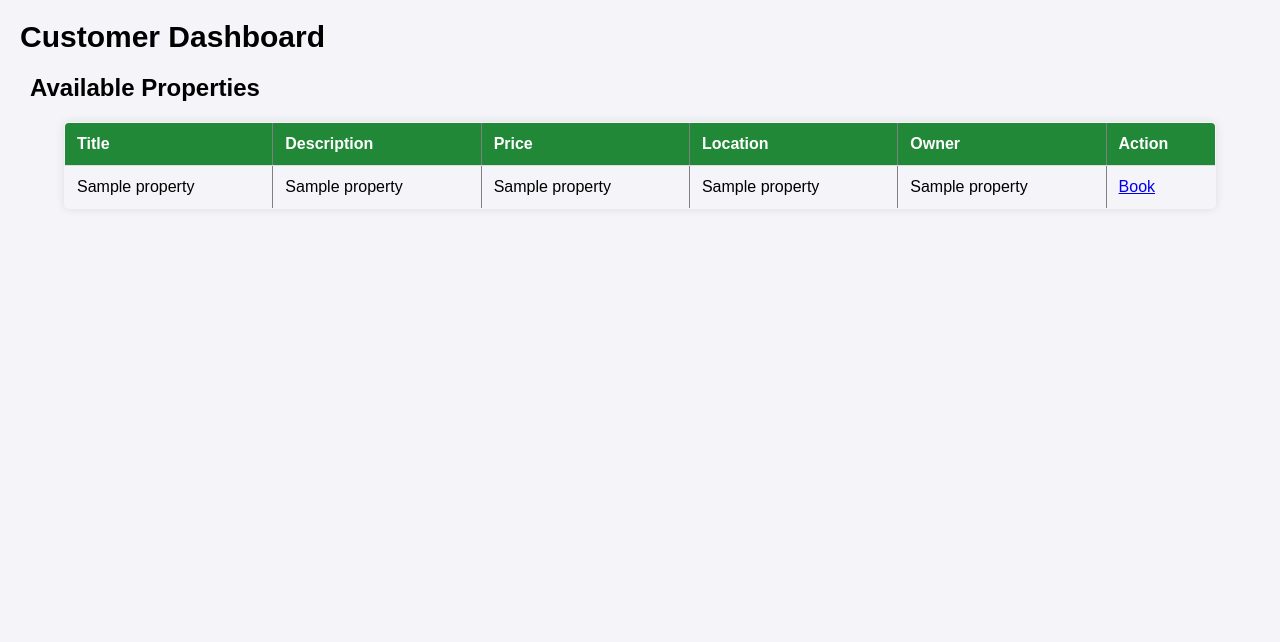
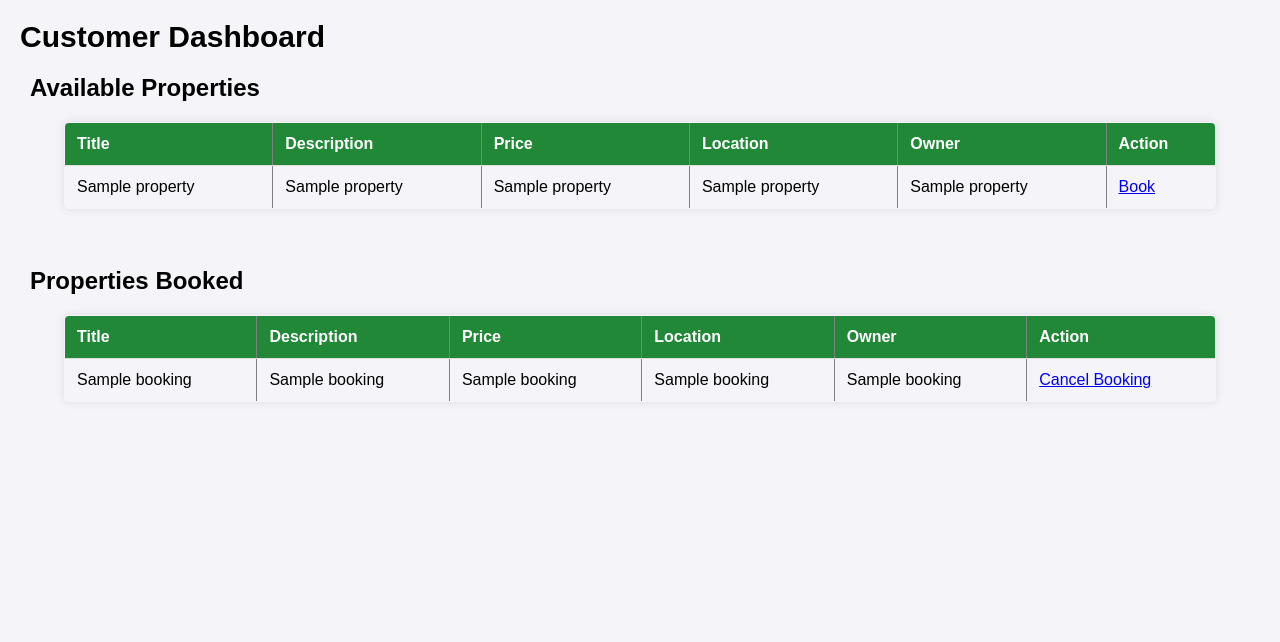
Before and after one commit to Skanda-P-R/Real-Estate-Management-System, a Flask app: template templates/customer.html in a window 1280 px wide. Shown: the part 58-700 px from the top of the page. Run offline with Flask 3, Linux system fonts and the light colour scheme; the template is opened without the code that fills it: most values are stand-ins (such as "Sample title", 1, 10 or a date in 2020); parts of the project's set-up code (start-up, migrations or seed data) failed here and were passed over; some libraries are stand-ins or nearby versions.

Commit message:
Added 'Cancel Booking' Option for Customer

```diff
--- a/app.py
+++ b/app.py
@@ -147,11 +147,17 @@ def customer_dashboard():
     if session.get("role") != "customer":
         return redirect(url_for("login"))
 
+    customer_id = session["user_id"]
+
     cur = mysql.connection.cursor()
     cur.execute("SELECT p.id, p.title, p.description, p.price, p.location, p.status, u.name AS owner FROM properties p JOIN users u ON p.owner_id = u.id WHERE status = 'available'")
     properties = cur.fetchall()
+
+    cur.execute("SELECT p.id, p.title, p.description, p.price, p.location, p.status, u.name AS owner FROM properties p, users u, bookings b WHERE p.owner_id = u.id AND p.id = b.property_id AND p.status = 'booked' AND b.customer_id = %s", [customer_id])
+    bookings = cur.fetchall()
+
     cur.close()
-    return render_template("customer.html", properties=properties)
+    return render_template("customer.html", properties=properties, bookings=bookings)
 
 @app.route("/logout")
 def logout():
@@ -206,6 +212,22 @@ def book_property(property_id):
     flash("Property booked successfully!", "success")
     return redirect(url_for("customer_dashboard"))
 
+@app.route("/cancel_property/<int:property_id>")
+def cancel_property(property_id):
+    if session.get("role") != "customer":
+        return redirect(url_for("login"))
+
+    customer_id = session["user_id"]
+
+    cur = mysql.connection.cursor()
+    cur.execute("DELETE FROM bookings WHERE customer_id = %s AND property_id = %s", (customer_id, property_id))
+    cur.execute("UPDATE properties SET status = 'available' WHERE id = %s", [property_id])
+    mysql.connection.commit()
+    cur.close()
+
+    flash("Property canceled successfully!", "success")
+    return redirect(url_for("customer_dashboard"))
+
 @app.route('/get_response', methods=['POST'])
 def get_response():
     user_prompt = request.form['user_prompt']
--- a/templates/customer.html
+++ b/templates/customer.html
@@ -37,6 +37,34 @@
             </tr>
             {% endfor %}
         </table>
+        <br>
+        {% if bookings %}
+        <h2>Properties Booked</h2>
+        <table border="1">
+            <tr>
+                <th>Title</th>
+                <th>Description</th>
+                <th>Price</th>
+                <th>Location</th>
+                <th>Owner</th>
+                <th>Action</th>
+            </tr>
+            {% for booking in bookings %}
+            <tr>
+                <td>{{ booking[1] }}</td>
+                <td>{{ booking[2] }}</td>
+                <td>{{ booking[3] }}</td>
+                <td>{{ booking[4] }}</td>
+                <td>{{ booking[6] }}</td>
+                <td>
+                    <a href="{{ url_for('cancel_property', property_id=booking[0]) }}">Cancel Booking</a>
+                </td>
+            </tr>
+            {% endfor %}
+        </table>
+        {% else %}
+        <p style="margin-left: 30px; font-size: 20px;">No properties booked.</p>
+        {% endif %}
     </div>
     <footer>
         <p style="text-align: center;">© 2025 Skanda P R | Contact: skandapr9@gmail.com</p>
```
